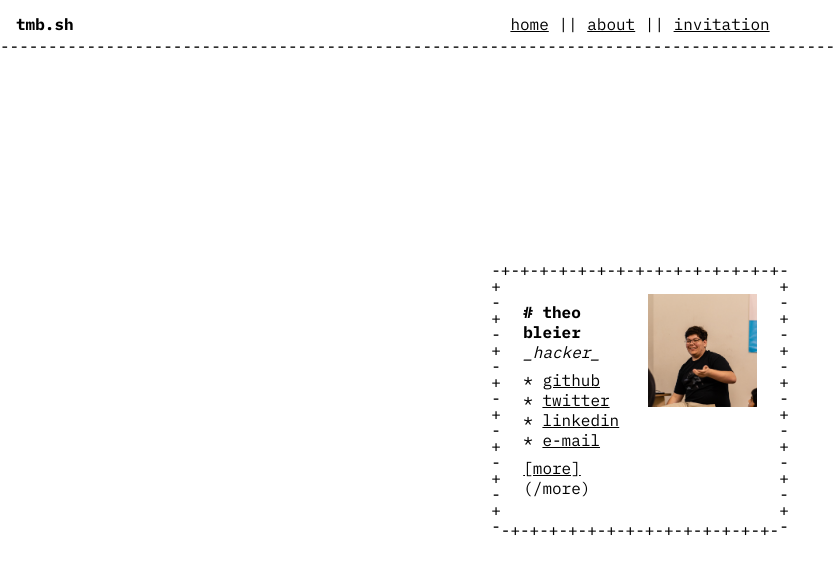
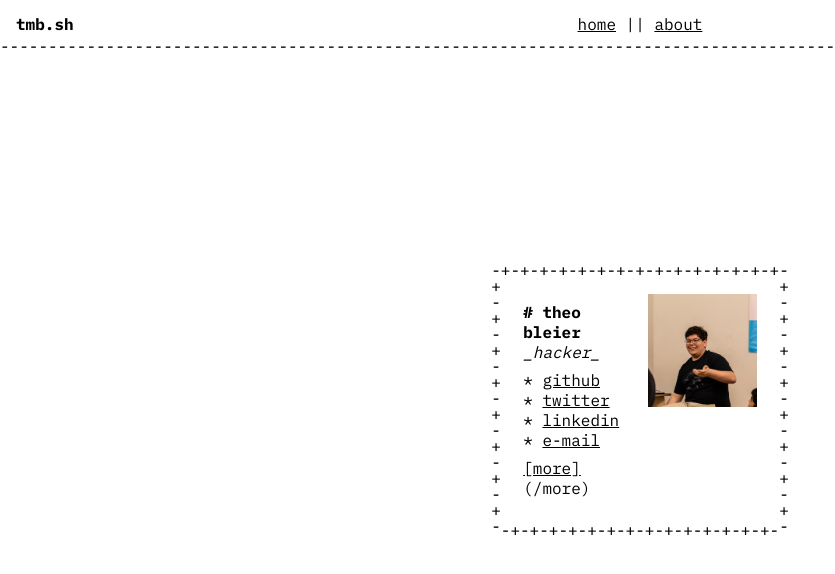
Before and after one commit to tmb/site, a Next.js app: page / in a window 1280 px wide. Shown: the top 574 px of the page, without its empty margins (0-835 px from the left). Built offline with nearby package versions, Linux system fonts and the light colour scheme.

Commit message:
Remove invitation link

```diff
--- a/components/NavBar.js
+++ b/components/NavBar.js
@@ -15,9 +15,8 @@ const NavBar = ({ children, fixed }) => {
       <p className="logo">tmb.sh</p>
       <div className="nav-items">
         <NavItem link="/">home</NavItem>
-        <NavItem link="/about">about</NavItem>
-        <NavItem link="/invitation" noDivider={true}>
-          invitation
+        <NavItem link="/about" noDivider={true}>
+          about
         </NavItem>
       </div>
 
```
